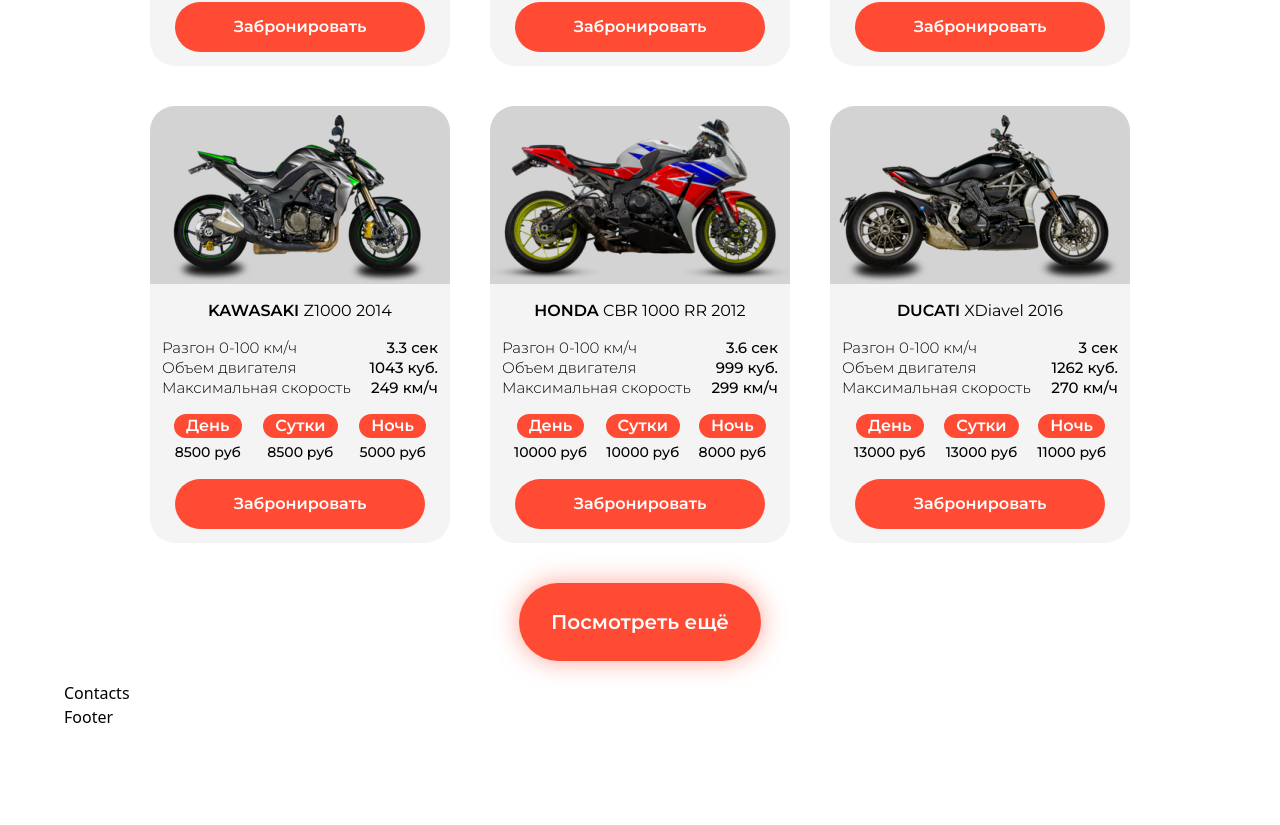
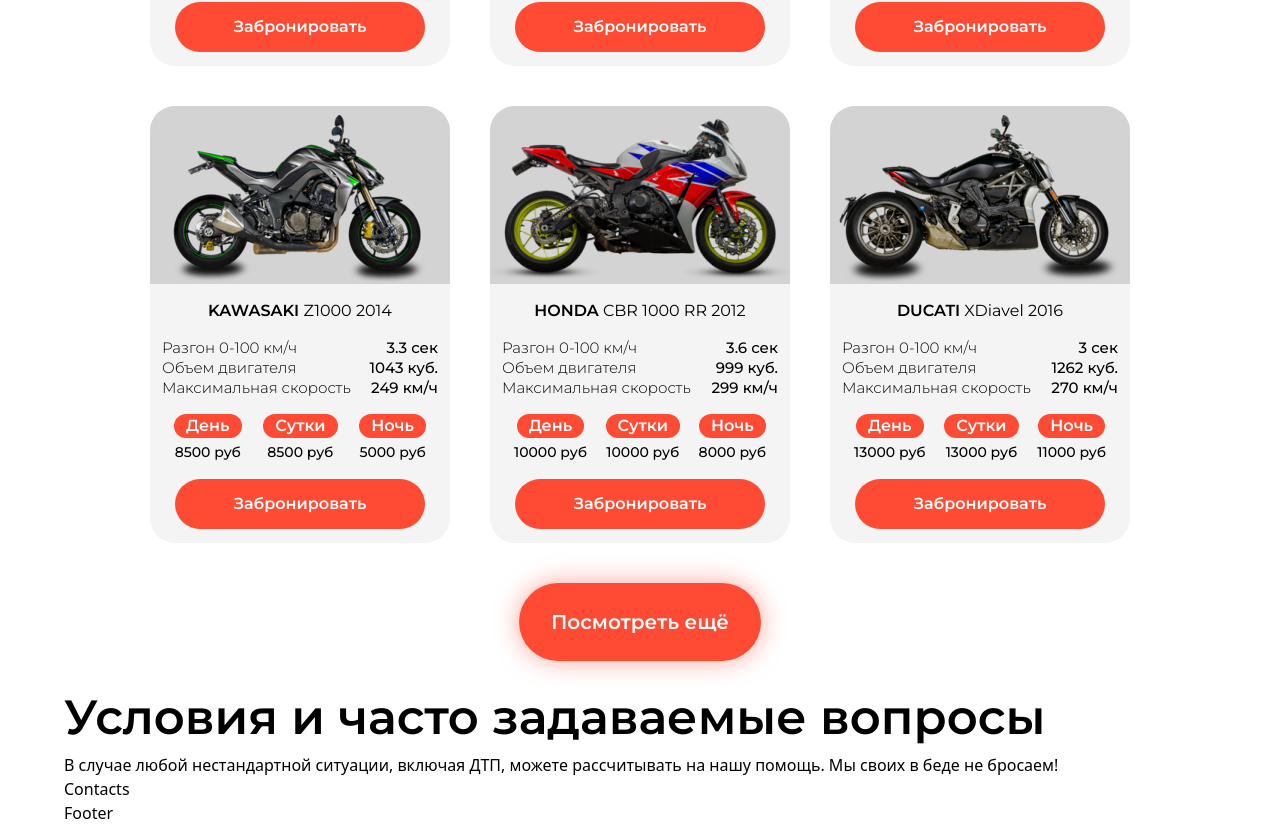
Before and after one commit to WonderSi/motodrive_app, a React (Vite) app: page / in a window 1280 px wide. Shown: the part 2003-2828 px from the top of the page. Before the commit the page ends 2732 px from the top, so only its background shows below. Built offline with nearby package versions, Linux system fonts and the light colour scheme.

Commit message:
Creature QuestionsRequirements 1.0.0

```diff
--- a/src/components/QuestionsRequirements.jsx
+++ b/src/components/QuestionsRequirements.jsx
@@ -2,7 +2,27 @@
 
 const QuestionsRequirements = () => (
   <section>
+    <div>
+      <div>
+        <h1 className={`${styles.heading1}`}>Условия и
+часто задаваемые вопросы</h1>
+        <p>В случае любой нестандартной ситуации, включая ДТП, можете рассчитывать на нашу помощь. Мы своих в беде не бросаем!</p>
+      </div>
 
+      <div>
+        <div></div>
+        <div></div>
+        <div></div>
+        <div></div>
+        <div></div>
+        <div></div>
+      </div>
+
+      <div>
+        <div></div>
+        <div></div>
+      </div>
+    </div>
   </section>
 )
 
```
